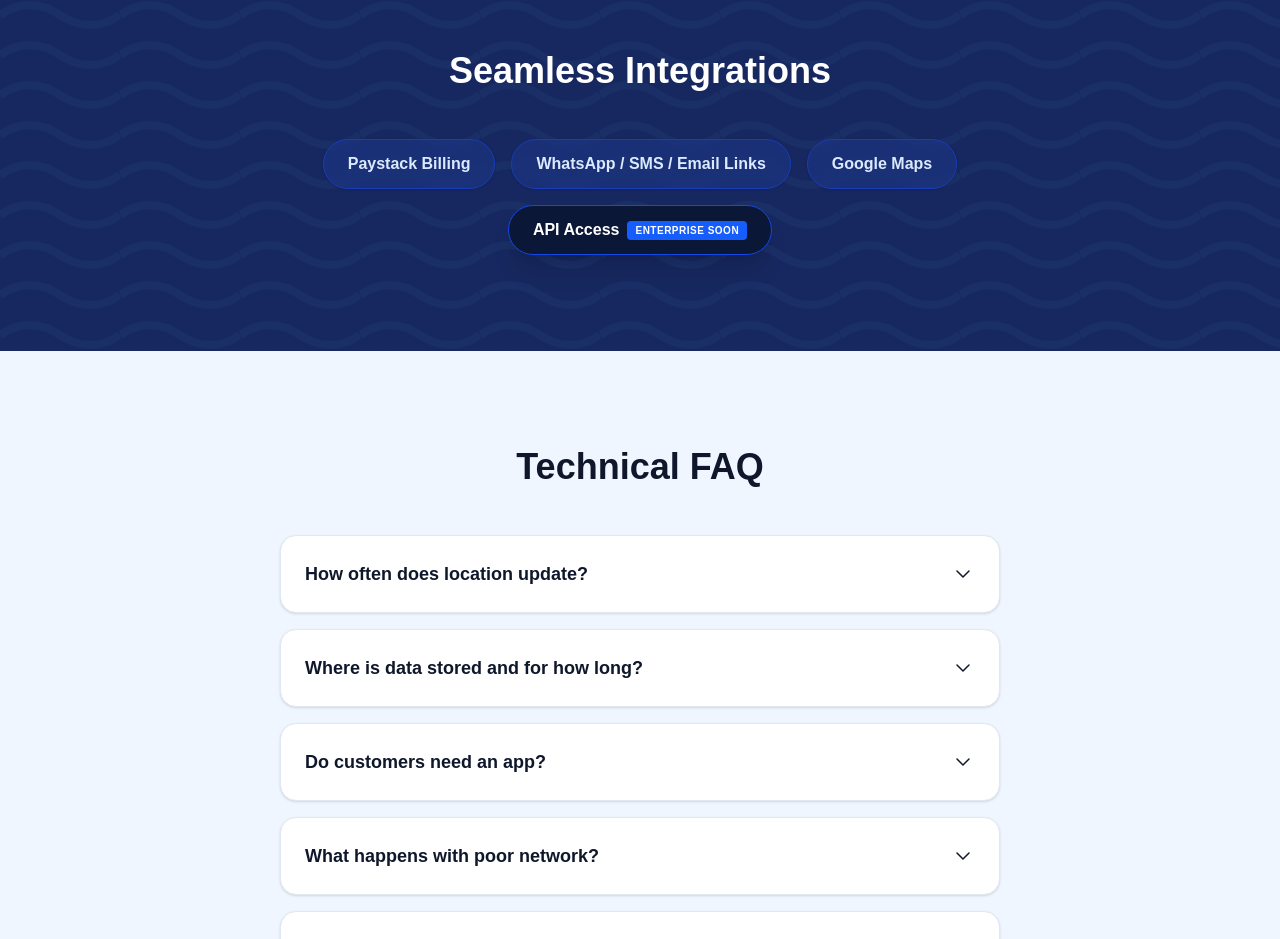
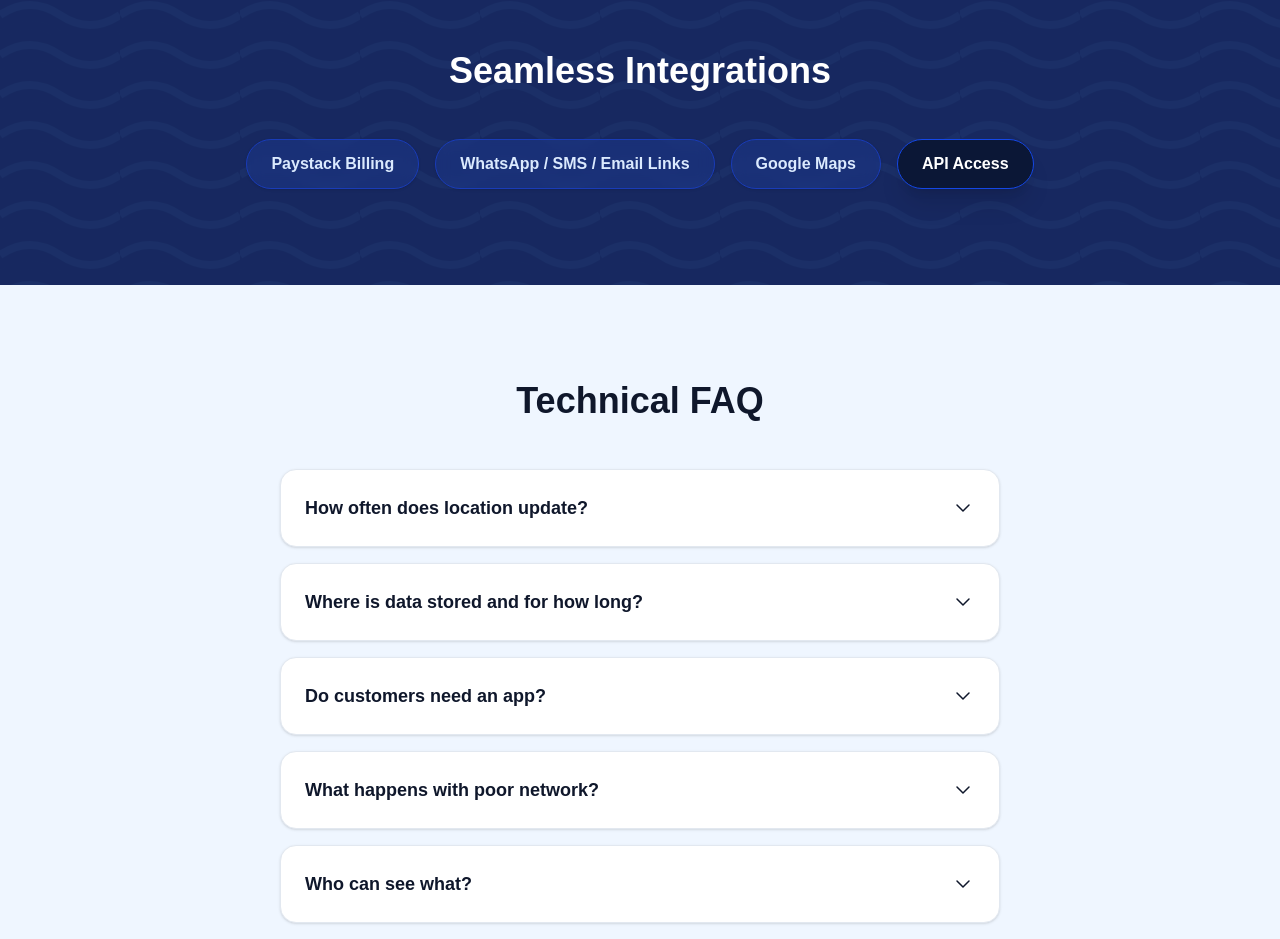
Before and after one commit to abrahamisaiah129/THRAXX, a Next.js app in the folder traxx-web/: page /architecture in a window 1280 px wide. Shown: the part 3700-4639 px from the top of the page. Built offline with nearby package versions, Linux system fonts and the light colour scheme; no server answers.

Commit message:
feat: convert API Access pill to a link routing to postman url from env

```diff
--- a/traxx-web/src/app/architecture/page.tsx
+++ b/traxx-web/src/app/architecture/page.tsx
@@ -185,7 +185,9 @@ export default function ArchitecturePage() {
             <span className="px-6 py-3 bg-blue-900/50 backdrop-blur text-blue-100 border border-blue-800 rounded-full font-bold shadow-sm">Paystack Billing</span>
             <span className="px-6 py-3 bg-blue-900/50 backdrop-blur text-blue-100 border border-blue-800 rounded-full font-bold shadow-sm">WhatsApp / SMS / Email Links</span>
             <span className="px-6 py-3 bg-blue-900/50 backdrop-blur text-blue-100 border border-blue-800 rounded-full font-bold shadow-sm">Google Maps</span>
-            <span className="px-6 py-3 bg-[#0b1736] text-white border border-blue-700 rounded-full font-bold shadow-xl flex items-center gap-2">API Access <span className="px-2 py-0.5 bg-blue-600 text-white text-[10px] rounded uppercase tracking-wider">Enterprise Soon</span></span>
+            <a href={process.env.NEXT_PUBLIC_POSTMAN_URL || "https://postman.com"} target="_blank" rel="noopener noreferrer" className="px-6 py-3 bg-[#0b1736] text-white border border-blue-700 hover:bg-blue-900 transition-colors rounded-full font-bold shadow-xl flex items-center gap-2 cursor-pointer">
+              API Access
+            </a>
           </div>
         </div>
       </section>
```
